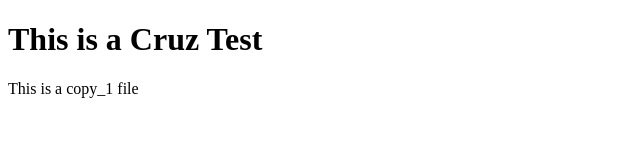
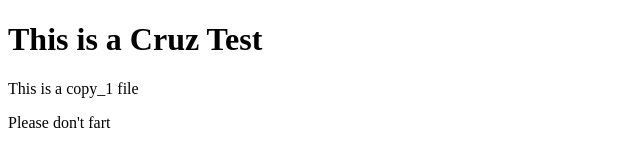
Before and after one commit to cruzbikeerie/cruz_test, a plain HTML site: page index.html in a window 1280 px wide. Shown: the whole page, without its empty margins (0-640 px from the left). Drawn offline with Linux system fonts and the light colour scheme.

Commit message:
Update index.html

```diff
--- a/index.html
+++ b/index.html
@@ -7,6 +7,7 @@
 
 <h1>This is a Cruz Test</h1>
 <p>This is a copy_1 file</p>
+<p>Please don't fart</p>
 
 </body>
 </html>
```
